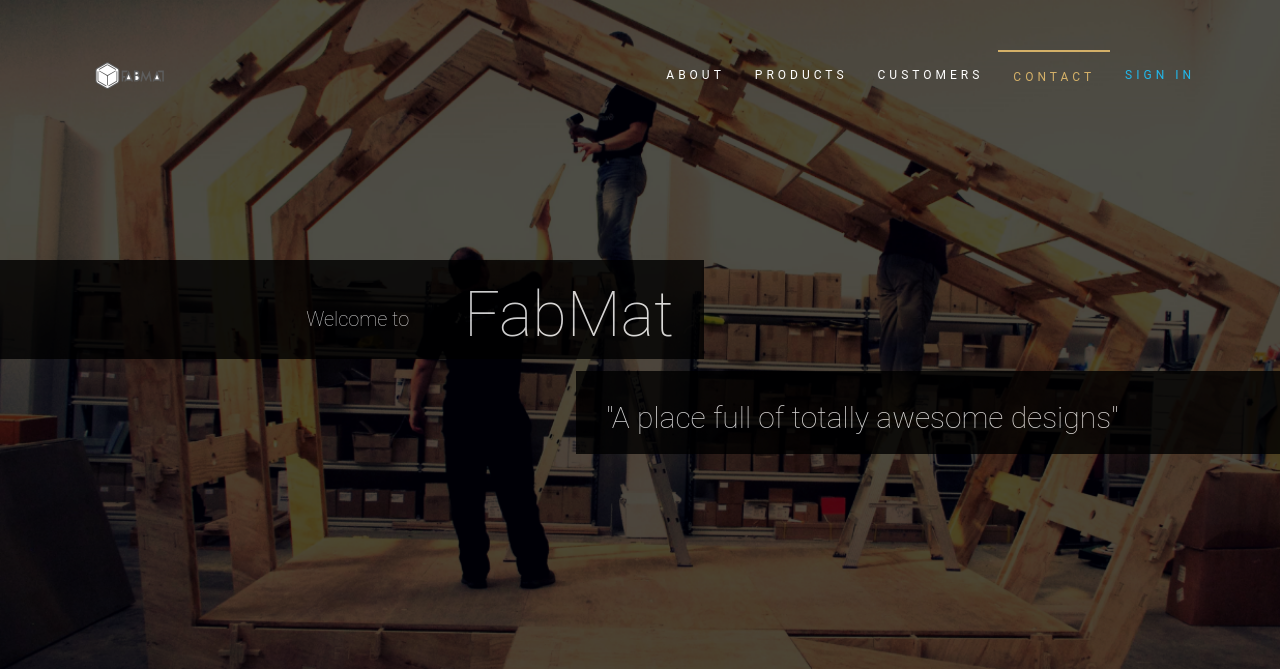
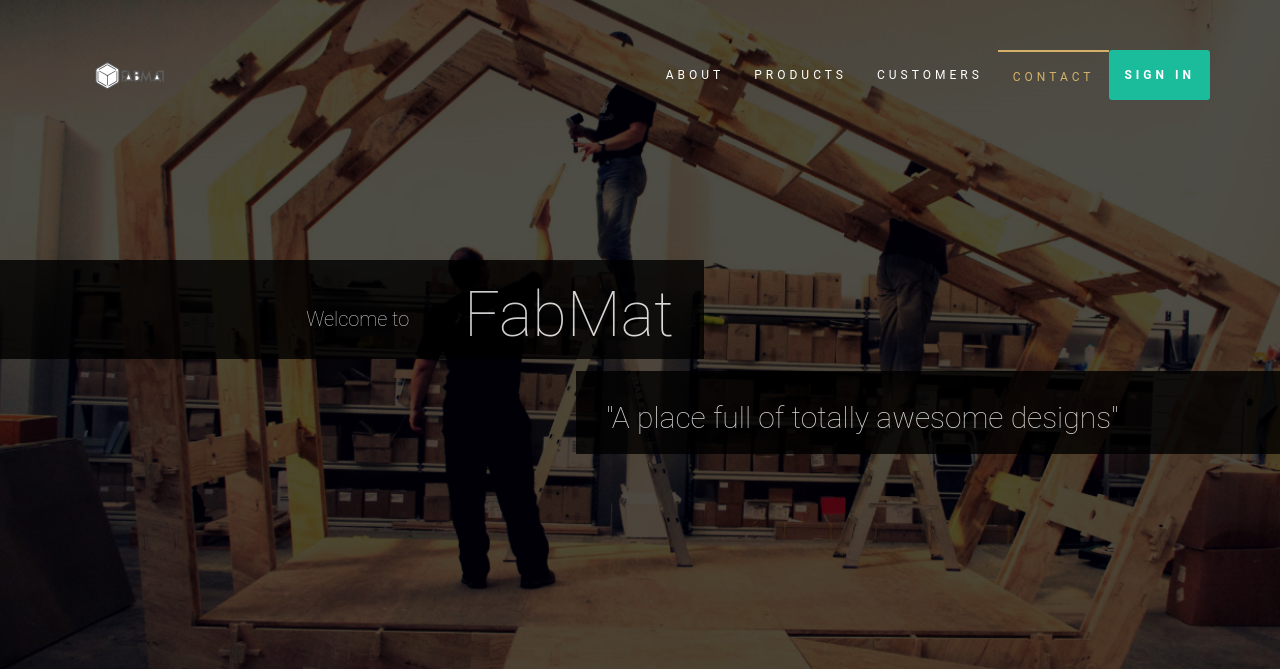
Before and after one commit to Gaurvdhenwal/fabmat, a PHP site: page / in a window 1280 px wide. Shown: the top 669 px of the page. Run offline with PHP 8.4, Linux system fonts and the light colour scheme.

Commit message:
signin button

```diff
--- a/css/home.css
+++ b/css/home.css
@@ -62,7 +62,14 @@ body  h1{
 .jumbotron .navbar,#header1{
 	margin:0px -20px;}
 
-
+.navbar #signIn{
+	background-color:#1ABC9C;
+	border-radius:3px;
+	font-weight:bold !important;
+	}
+.navbar #signIn a:hover{
+	color:white !important;
+	}
 
 #header1{
 	position:absolute;
--- a/index.php
+++ b/index.php
@@ -47,7 +47,7 @@
         <li><a href="#clients">CUSTOMERS</a></li>
 
         <li><a href="#contact">CONTACT</a></li>
-        <li ><a href="signin.php" style="color:#22b8eb !important;">SIGN IN</a></li>
+        <li  ><a href="signin.php" id="signIn">SIGN IN</a></li>
       </ul>
     </div>
   </div>
```
